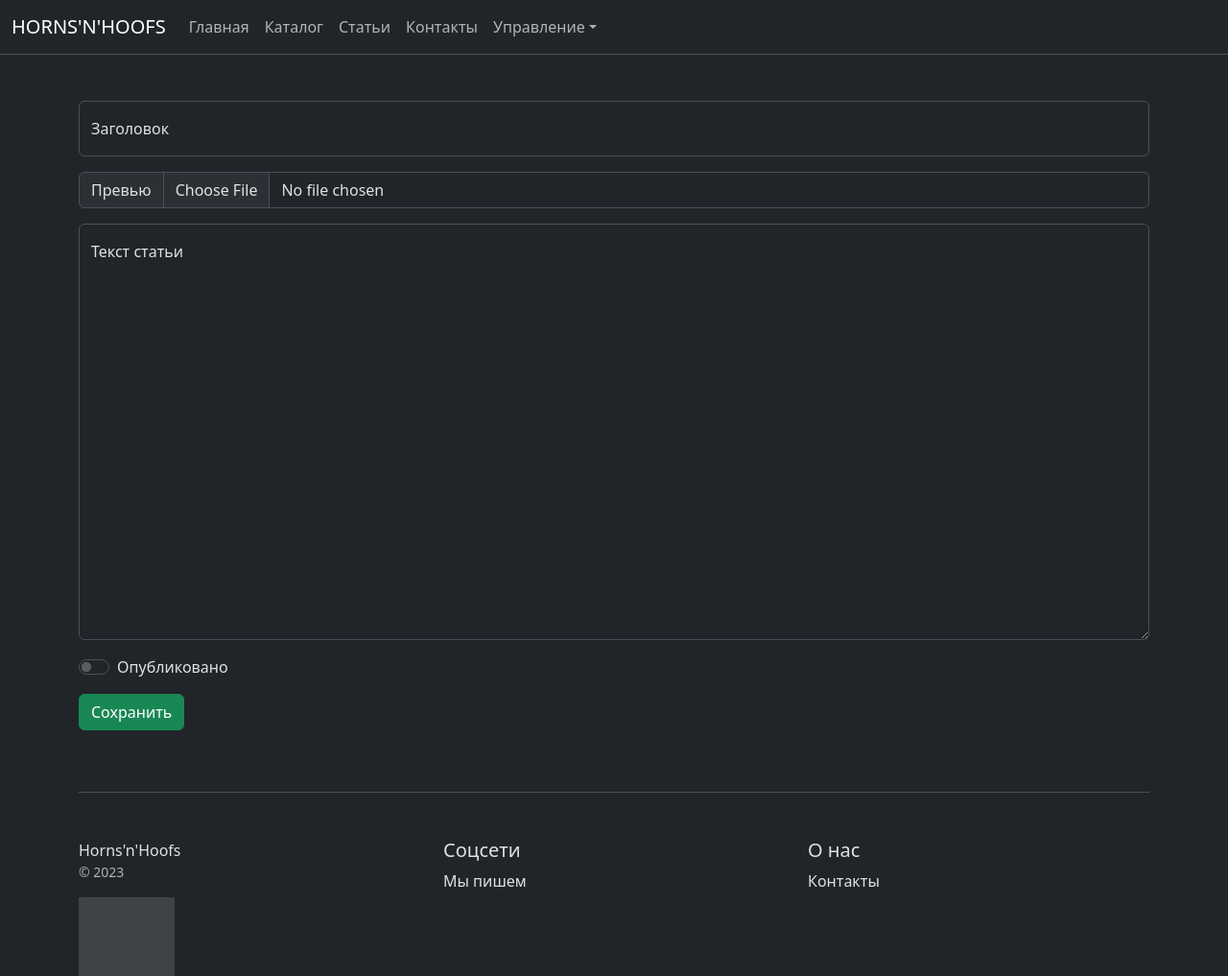
After one commit to IldarGaleevSkyProHomeworks/django_homeworks, a Django app: page /articles/create/ in a window 1280 px wide. The commit adds this page. Shown: the top 1017 px of the page at 96% size. Run offline with Django 4.2, Linux system fonts and the light colour scheme; some libraries are stand-ins or nearby versions; grey boxes are pictures that could not be loaded.

Commit message:
add Create/Update views for Article

```diff
--- a/blog_app/templates/blog_app/article_detail.html
+++ b/blog_app/templates/blog_app/article_detail.html
@@ -1,6 +1,9 @@
 {% extends 'share/_base.html' %}
 
 {% block page_content %}
+    <div class="mt-4 btn-group" role="group">
+        <a href="{% url 'blog_app:article_update' object.id %}" class="btn btn-primary">Править публикацию</a>
+    </div>
     <article class="pt-3">
         <h1 class="">{{ object.title }}</h1>
 
--- /dev/null
+++ b/blog_app/templates/blog_app/article_form.html
@@ -0,0 +1,33 @@
+{% extends 'share/_base.html' %}
+{% load widget_tweaks %}
+
+{% block page_content %}
+    <form class="mt-5" method="post" enctype="multipart/form-data">
+        {% csrf_token %}
+        <div class="form-floating mb-3">
+            {% render_field form.title class='form-control' placeholder=form.title.label %}
+            <label for="{{ form.title.auto_id }}">{{ form.title.label }}</label>
+        </div>
+        <div class="input-group mb-3">
+            <label for="{{ form.preview_image.auto_id }}"
+                   class="input-group-text">{{ form.preview_image.label }}</label>
+            {% render_field form.preview_image class='form-control' %}
+        </div>
+        <div class="form-floating mb-3">
+            {% render_field form.content_text class='form-control h-100' placeholder=form.title.label rows=20 %}
+            <label for="{{ form.content_text.auto_id }}">{{ form.content_text.label }}</label>
+        </div>
+        <div class="form-check form-switch mb-3">
+            {% render_field form.is_published class='form-check-input' %}
+            <label for="{{ form.is_published.auto_id }}"
+                   class="form-check-label">{{ form.is_published.label }}</label>
+        </div>
+        <div class="mb-3 btn-group" role="group">
+            {% if object %}
+                <a href="{% url 'blog_app:article_detail' object.id %}" class="btn btn-secondary">Отмена</a>
+            {% endif %}
+            <button class="btn btn-success" type="submit">Сохранить</button>
+        </div>
+
+    </form>
+{% endblock %}
--- a/blog_app/templates/blog_app/article_list.html
+++ b/blog_app/templates/blog_app/article_list.html
@@ -1,6 +1,10 @@
 {% extends 'share/_base.html' %}
 {% load static %}
 {% block page_content %}
+    <div class="mt-4 btn-group" role="group">
+        <a href="{% url 'blog_app:article_create' %}" class="btn btn-primary">Добавить публикацию</a>
+    </div>
+
     <div class="row row-cols-1 row-cols-md-3 g-4 mt-3">
         {% for object in object_list %}
             <div class="col">
--- a/blog_app/urls.py
+++ b/blog_app/urls.py
@@ -1,11 +1,13 @@
 from django.urls import path
 
 from blog_app.apps import BlogAppConfig
-from blog_app.views import ArticleListView, ArticleDetailView
+from blog_app.views import ArticleListView, ArticleDetailView, ArticleCreateView, ArticleUpdateView
 
 app_name = BlogAppConfig.name
 
 urlpatterns = [
     path('articles/', ArticleListView.as_view(), name='articles'),
+    path('articles/create/', ArticleCreateView.as_view(), name='article_create'),
     path('articles/<int:pk>/', ArticleDetailView.as_view(), name='article_detail'),
+    path('articles/<int:pk>/edit', ArticleUpdateView.as_view(), name='article_update'),
 ]
--- a/blog_app/views.py
+++ b/blog_app/views.py
@@ -1,5 +1,7 @@
 from django.db.models import Q
-from django.views.generic import ListView, DetailView
+from django.shortcuts import redirect
+from django.urls import reverse
+from django.views.generic import ListView, DetailView, CreateView, UpdateView
 
 from blog_app.models import Article
 
@@ -34,3 +36,23 @@ class ArticleDetailView(DetailView):
         self.object.view_count += 1
         self.object.save()
         return self.object
+
+
+class ArticleCreateView(CreateView):
+    model = Article
+    fields = ('title', 'content_text', 'preview_image', 'is_published')
+
+    def form_valid(self, form):
+        if form.is_valid():
+            new_obj = form.save()
+            return redirect(reverse('blog_app:article_detail', kwargs={'pk': new_obj.id}))
+
+
+class ArticleUpdateView(UpdateView):
+    model = Article
+    fields = ('title', 'content_text', 'preview_image', 'is_published')
+
+    def form_valid(self, form):
+        if form.is_valid():
+            new_obj = form.save()
+            return redirect(reverse('blog_app:article_detail', kwargs={'pk': new_obj.id}))
```
